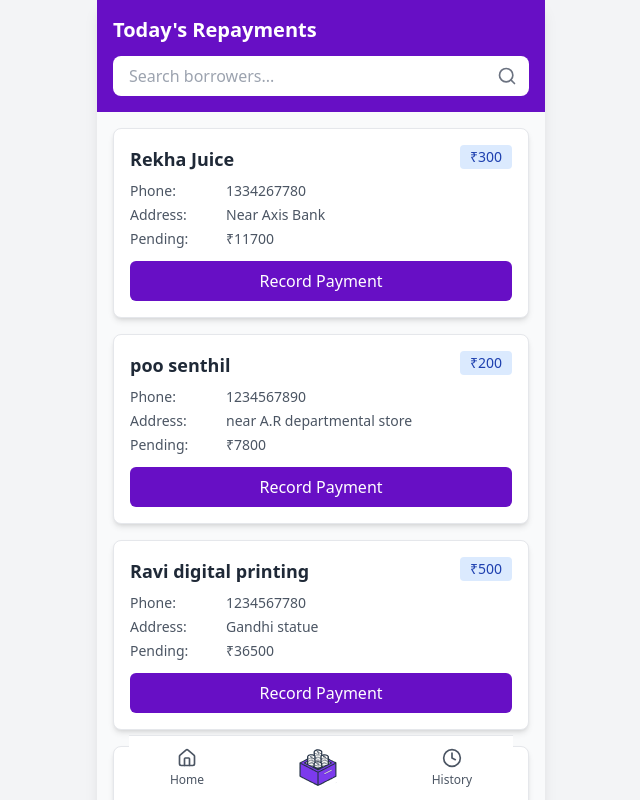
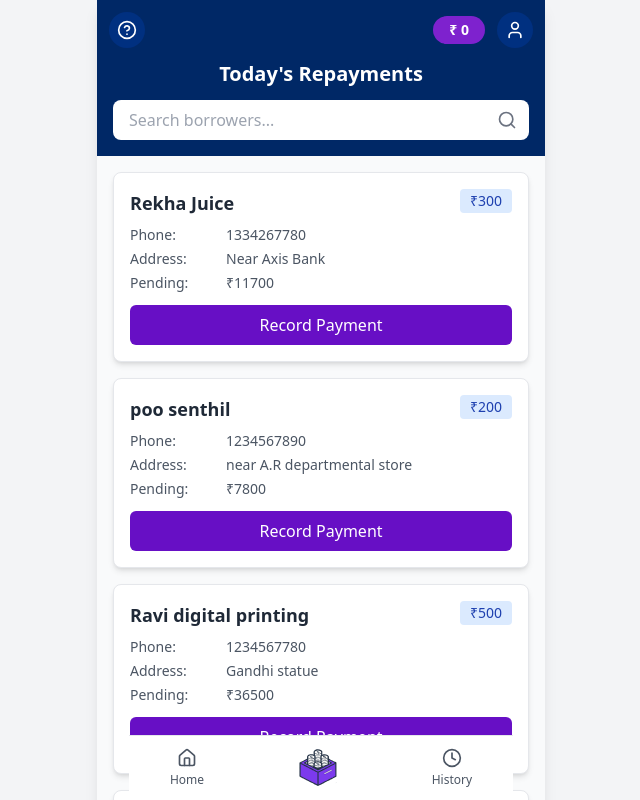
Before and after one commit to ShakthiSundar-K/Microloan_Management_System, a React (Vite) app in the folder frontend/: page /collect-payment in a window 1280 px wide. Shown: the top 800 px of the page, without its empty margins (319-959 px from the left). Built offline with nearby package versions, Linux system fonts and the light colour scheme; no server answers; sample sign-in values are in the browser's storage.

Commit message:
made topnavigation part of all pages

```diff
--- a/frontend/src/components/Hero.tsx
+++ b/frontend/src/components/Hero.tsx
@@ -1,66 +1,9 @@
 // components/FinanceBannerSimple.tsx
-import { useState, useEffect } from "react";
-import { HelpCircle, User, ArrowRight } from "lucide-react";
-import api from "../service/ApiService";
-import ApiRoutes from "../utils/ApiRoutes";
-import { CustomAxiosRequestConfig } from "../service/ApiService";
+import { ArrowRight } from "lucide-react";
 
 const FinanceBannerSimple = () => {
-  const [balance, setBalance] = useState<number>(0);
-
-  useEffect(() => {
-    const fetchBalance = async () => {
-      try {
-        const userId = localStorage.getItem("id");
-        // console.log("User ID from localStorage:", userId);
-        if (!userId) {
-          console.error("User ID not found in localStorage");
-          return;
-        }
-        const path = ApiRoutes.getLatestCapital.path.replace(":userId", userId);
-        const response = await api.get(path, {
-          authenticate: ApiRoutes.getLatestCapital.authenticate,
-        } as CustomAxiosRequestConfig);
-        // console.log("Balance response:", response.data);
-        setBalance(response.data.totalCapital);
-      } catch (error) {
-        console.error("Error fetching balance:", error);
-      }
-    };
-
-    fetchBalance();
-
-    // Refresh balance every minute
-    const intervalId = setInterval(fetchBalance, 10 * 60 * 1000); // 10 minutes
-    return () => clearInterval(intervalId);
-  }, []);
-
   return (
     <div className='relative bg-[#002866] text-white pt-4 ps-4 pe-4 overflow-hidden'>
-      {/* Top Navigation */}
-      <div className='flex justify-between items-center mb-6'>
-        {/* Help button on the left */}
-        <button
-          className='p-2 rounded-full bg-[#003080] text-white'
-          title='Help'
-        >
-          <HelpCircle size={20} />
-        </button>
-
-        {/* Right section: Balance + Profile */}
-        <div className='flex items-center gap-3'>
-          <div className='flex items-center bg-purple-700 py-1 px-4 rounded-full text-white text-sm'>
-            <span className='font-bold'>₹ {balance}</span>
-          </div>
-          <button
-            className='p-2 rounded-full bg-[#003080] text-white'
-            title='User Profile'
-          >
-            <User size={20} />
-          </button>
-        </div>
-      </div>
-
       {/* Banner Content */}
       <div className='text-center mb-6'>
         <h2 className='text-base font-bold'>
--- a/frontend/src/components/Layout.tsx
+++ b/frontend/src/components/Layout.tsx
@@ -1,9 +1,11 @@
 import { Outlet } from "react-router-dom";
 import Navbar from "./Navbar";
+import TopNavigation from "./TopNavigation";
 
 const Layout = () => {
   return (
     <div className='flex flex-col min-h-screen'>
+      <TopNavigation />
       <main className='flex-grow'>
         <Outlet />
       </main>
--- /dev/null
+++ b/frontend/src/components/TopNavigation.tsx
@@ -0,0 +1,65 @@
+import { HelpCircle, User } from "lucide-react";
+import { useState, useEffect } from "react";
+import api from "../service/ApiService";
+import ApiRoutes from "../utils/ApiRoutes";
+import { CustomAxiosRequestConfig } from "../service/ApiService";
+
+const TopNavigation = () => {
+  const [balance, setBalance] = useState<number>(0);
+
+  useEffect(() => {
+    const fetchBalance = async () => {
+      try {
+        const userId = localStorage.getItem("id");
+        // console.log("User ID from localStorage:", userId);
+        if (!userId) {
+          console.error("User ID not found in localStorage");
+          return;
+        }
+        const path = ApiRoutes.getLatestCapital.path.replace(":userId", userId);
+        const response = await api.get(path, {
+          authenticate: ApiRoutes.getLatestCapital.authenticate,
+        } as CustomAxiosRequestConfig);
+        // console.log("Balance response:", response.data);
+        setBalance(response.data.totalCapital);
+      } catch (error) {
+        console.error("Error fetching balance:", error);
+      }
+    };
+
+    fetchBalance();
+
+    // Refresh balance every minute
+    const intervalId = setInterval(fetchBalance, 60 * 1000); // 1 minute
+    return () => clearInterval(intervalId);
+  }, []);
+
+  return (
+    <div className='relative bg-[#002866]'>
+      <div className='flex justify-between items-center py-3 px-3'>
+        {/* Help button on the left */}
+        <button
+          className='p-2 rounded-full bg-[#003080] text-white'
+          title='Help'
+        >
+          <HelpCircle size={20} />
+        </button>
+
+        {/* Right section: Balance + Profile */}
+        <div className='flex items-center gap-3'>
+          <div className='flex items-center bg-purple-700 py-1 px-4 rounded-full text-white text-sm'>
+            <span className='font-bold'>₹ {balance}</span>
+          </div>
+          <button
+            className='p-2 rounded-full bg-[#003080] text-white'
+            title='User Profile'
+          >
+            <User size={20} />
+          </button>
+        </div>
+      </div>
+    </div>
+  );
+};
+
+export default TopNavigation;
--- a/frontend/src/pages/CollectPayment.tsx
+++ b/frontend/src/pages/CollectPayment.tsx
@@ -141,8 +141,10 @@ export default function CollectPayment() {
   return (
     <div className='flex flex-col h-full'>
       {/* Header with Search */}
-      <div className='bg-[#670FC5] text-white p-4 sticky top-0 z-10'>
-        <h1 className='text-xl font-bold mb-3'>Today's Repayments</h1>
+      <div className='bg-[#002866] text-white px-4 pb-4 sticky top-0 z-10'>
+        <h1 className='text-xl font-bold mb-3 text-center'>
+          Today's Repayments
+        </h1>
         <div className='relative'>
           <input
             type='text'
```
